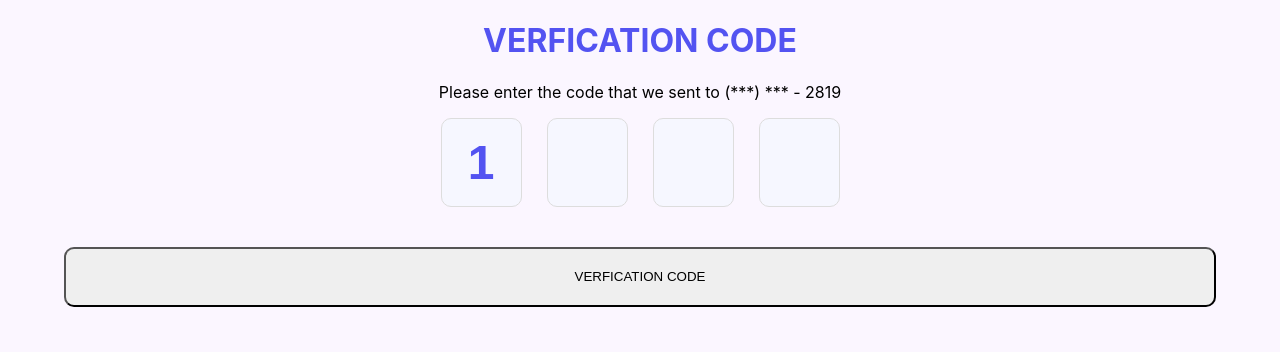
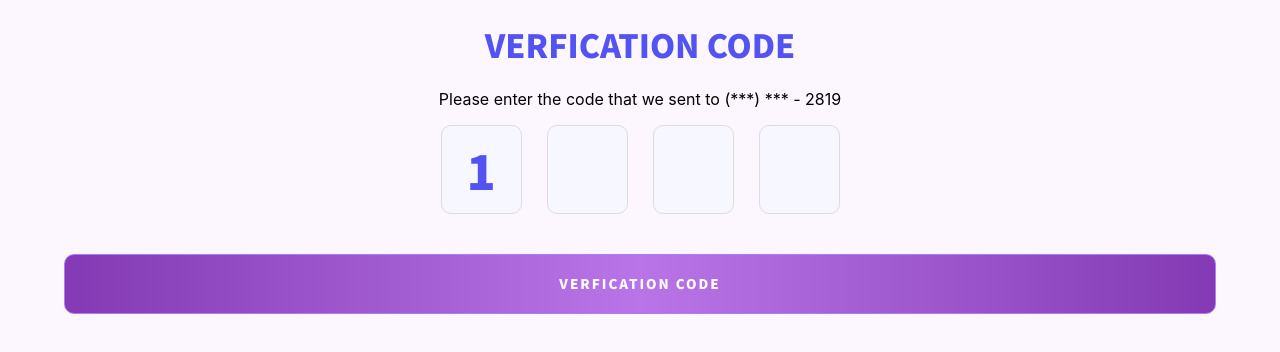
Before and after one commit to jcsmileyjr/adventofcss-verification-code, a React (Create React App) app: page / in a window 1280 px wide. Shown: the top 352 px of the page. Built offline with nearby package versions, Linux system fonts and the light colour scheme.

Commit message:
Refactor to include styling for button

```diff
--- a/public/index.html
+++ b/public/index.html
@@ -24,6 +24,9 @@
       work correctly both with client-side routing and a non-root public URL.
       Learn how to configure a non-root public URL by running `npm run build`.
     -->
+    <link rel="preconnect" href="https://fonts.googleapis.com">
+    <link rel="preconnect" href="https://fonts.gstatic.com" crossorigin>
+    <link href="https://fonts.googleapis.com/css2?family=Noto+Sans+JP:wght@900&display=swap" rel="stylesheet">
     <title>React App</title>
   </head>
   <body>
--- a/src/App.css
+++ b/src/App.css
@@ -35,7 +35,8 @@ h1, p {
   font-weight: bold;
   color: #5353f1;
   border-radius: 10px;
-  border: 1px solid rgb(221 221 221);;
+  border: 1px solid rgb(221 221 221);
+  font-family: 'Noto Sans JP', sans-serif;
 }
 
 .verficiation__button--container {
@@ -48,4 +49,15 @@ h1, p {
     width: 90%;
     margin-top: 40px;
     border-radius: 10px;
+    /*background-color: #ae7bf3;*/
+    background: rgb(131,58,180);
+    background: linear-gradient(90deg, rgba(131,58,180,1) 0%, rgba(185,117,231,1) 50%, rgba(131,58,180,1) 100%);
+    color: white;
+    font-weight: bold;
+    letter-spacing: 2px;
+    border: 1px solid #ae7bf3;
 }
+
+.custom-family-font {
+  font-family: 'Noto Sans JP', sans-serif;
+}
--- a/src/App.js
+++ b/src/App.js
@@ -5,7 +5,7 @@ function App() {
   return (
     <div className="App">
       <main>
-        <h1>VERFICATION CODE</h1>
+        <h1 className='custom-family-font'>VERFICATION CODE</h1>
         <p>Please enter the code that we sent to (***) *** - 2819</p>
         <div className='input--container'>
           <input type="text"  className='inputField--style' value="1" />
@@ -14,7 +14,7 @@ function App() {
           <input type="text"  className='inputField--style' />
         </div>
         <div className='verficiation__button--container'>
-          <button type="button" className='verfication__button--style'>VERFICATION CODE</button>
+          <button type="button" className='verfication__button--style custom-family-font'>VERFICATION CODE</button>
         </div>
       </main>
     </div>
```
